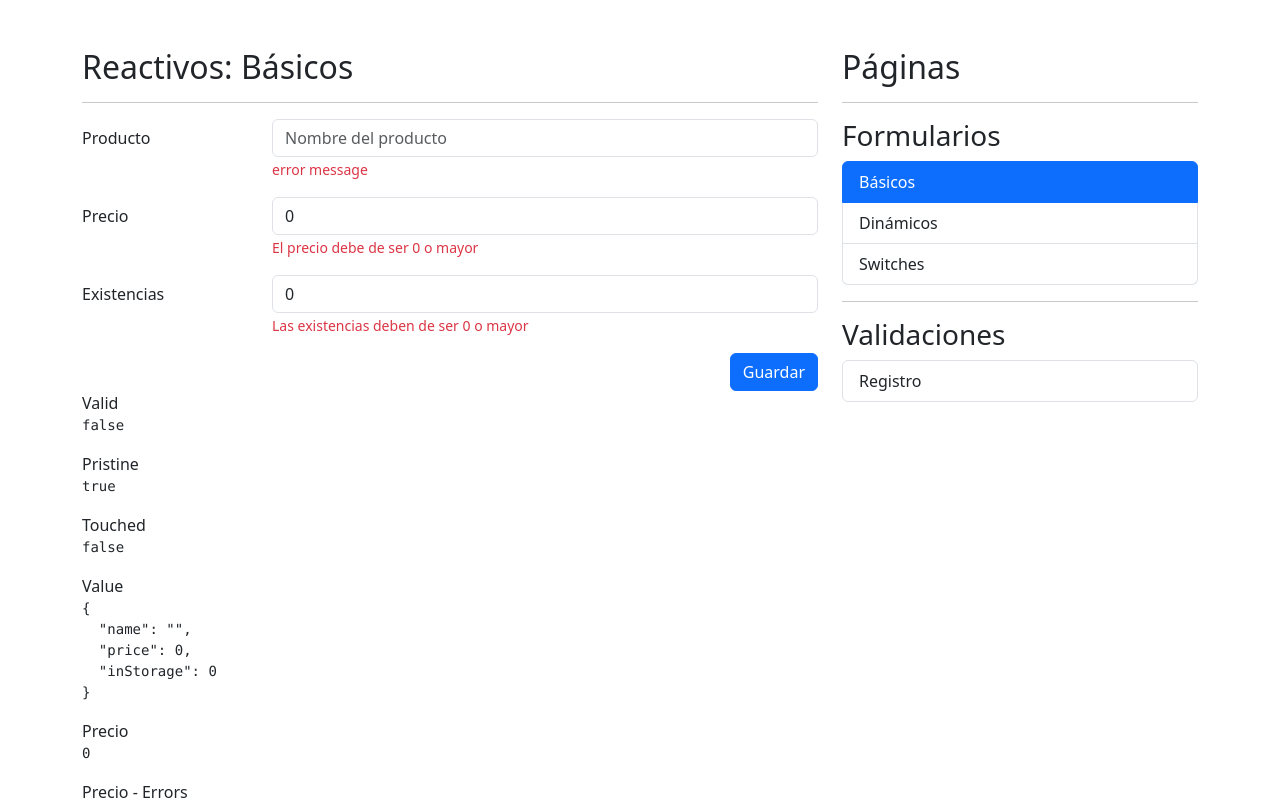
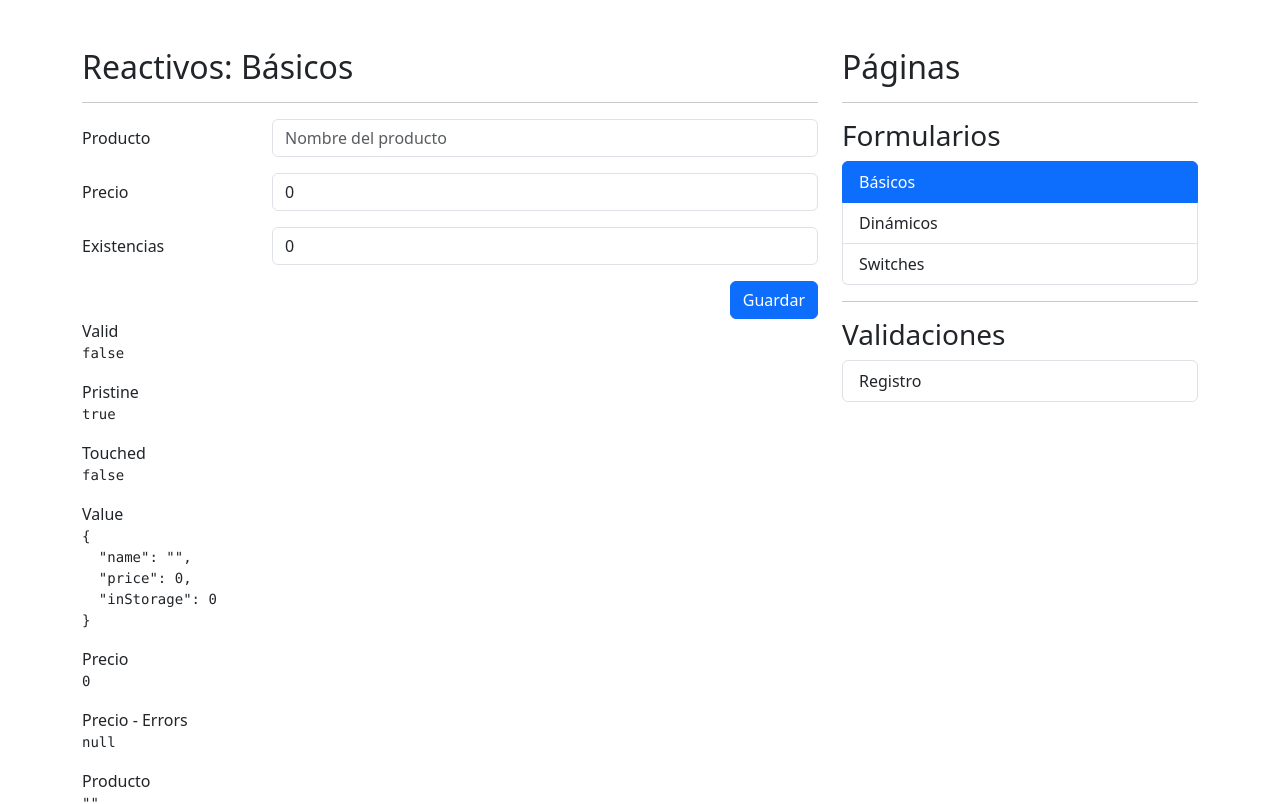
Before and after one commit to diemedina7/formApp, an Angular app: page /reactive/basic in a window 1280 px wide. Shown: the top 804 px of the page. Built offline with nearby package versions, Linux system fonts and the light colour scheme.

Commit message:
implementacion mensajes de validacion al usuario - forms básicos

```diff
--- a/src/app/reactive/pages/basic-page/basic-page.component.html
+++ b/src/app/reactive/pages/basic-page/basic-page.component.html
@@ -16,9 +16,9 @@
                            formControlName="name"
                            placeholder="Nombre del producto">
 
-                    <span class="form-text text-danger">
+                    <span *ngIf="isValidField('name')" class="form-text text-danger">
                         <!-- Debe de ser de 3 letras -->
-                        error message
+                        {{ getFieldError('name') }}
                     </span>
                 </div>
             </div>
@@ -31,7 +31,7 @@
                            class="form-control"
                            formControlName="price"
                            placeholder="Precio del producto">
-                    <span class="form-text text-danger">
+                    <span *ngIf="isValidField('price')" class="form-text text-danger">
                         El precio debe de ser 0 o mayor
                     </span>
                 </div>
@@ -46,7 +46,7 @@
                            formControlName="inStorage"
                            placeholder="Existencias del producto">
 
-                    <span class="form-text text-danger">
+                    <span *ngIf="isValidField('inStorage')" class="form-text text-danger">
                          Las existencias deben de ser 0 o mayor
                     </span>
                 </div>
--- a/src/app/reactive/pages/basic-page/basic-page.component.ts
+++ b/src/app/reactive/pages/basic-page/basic-page.component.ts
@@ -24,10 +24,35 @@
   constructor( private fb: FormBuilder ) {}
 
   public onSave(): void {
-    if (this.myForm.invalid)
+    if (this.myForm.invalid) {
+      this.myForm.markAllAsTouched();
       return;
+    }
 
     console.log(this.myForm.value);
     this.myForm.reset();
   }
+
+  public isValidField( field: string ): boolean | null {
+    return this.myForm.controls[field].errors && this.myForm.controls[field].touched
+  }
+
+  public getFieldError( field: string ): string | null {
+    if ( !this.myForm.contains(field) )
+      return null;
+
+    const errors = this.myForm.controls[field].errors || {};
+
+    for (const error of Object.keys(errors)) {
+      switch(error) {
+        case 'required':
+          return 'Este campo es requerido';
+        case 'minlength':
+          return `Mínimo ${ errors["minlength"].requiredLength } caracteres`;
+      }
+    }
+
+    return null;
+  }
+
 }
```
